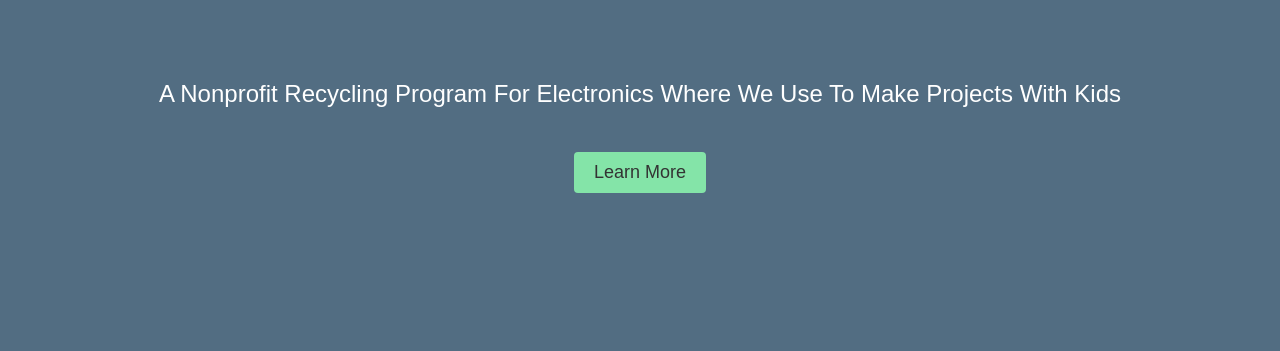
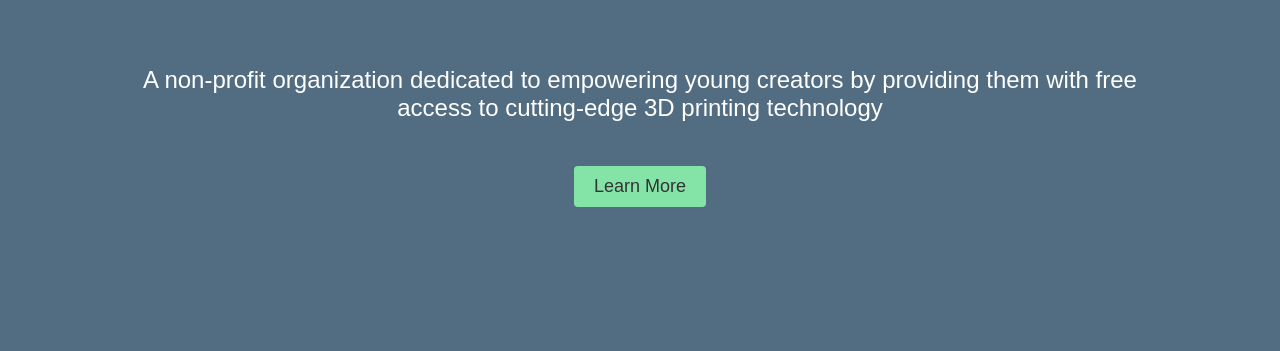
Before and after one commit to 3dxcel/3dxcel, a plain HTML site: page index.html in a window 1280 px wide. Shown: the part 404-755 px from the top of the page. Drawn offline with Linux system fonts and the light colour scheme; a web font is replaced by a local one.

Commit message:
index.html

```diff
--- a/index.html
+++ b/index.html
@@ -7,7 +7,8 @@
   <meta charset="UTF-8">
   <meta name="viewport" content="width=device-width, initial-scale=1.0">
   <link rel="stylesheet" href="styles.css">
-  <title>Recycling Program</title>
+  <link rel="icon" type="image" href="iconbrowsertab.png">
+  <title>3DXcel</title>
 </head>
 <body>
   <div id="cursor"></div>
@@ -32,7 +33,7 @@
     <section id="home">
       <div class="container">
         <h2></h2>
-        <p>A Nonprofit Recycling Program For Electronics Where We Use To Make Projects With Kids</p>
+        <p>A non-profit organization dedicated to empowering young creators by providing them with free access to cutting-edge 3D printing technology</p>
         <a href="#aboutus" class="learn-more-button">Learn More</a>
       </div>
    </section>
```
